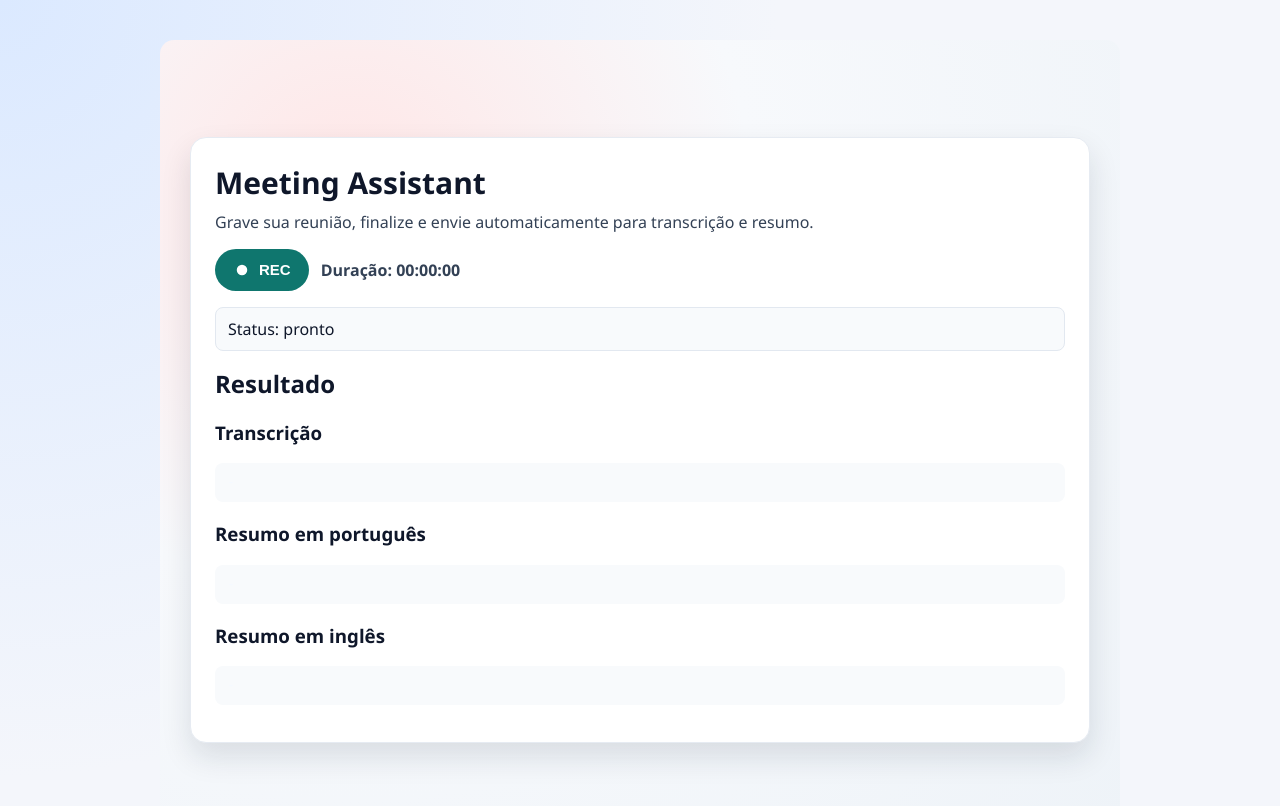
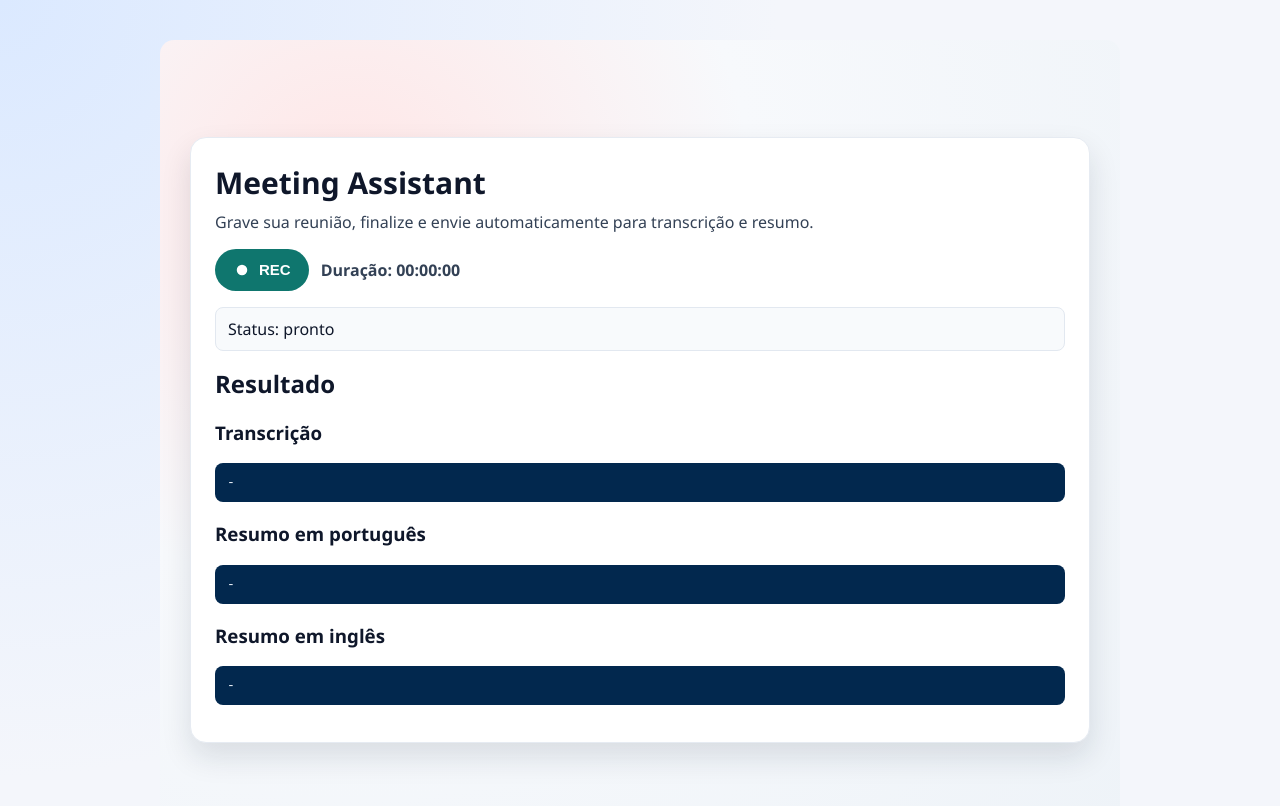
Before and after one commit to rafaelcolvara/meeting-assistant, a Next.js app in the folder apps/frontend/: page / in a window 1280 px wide. Shown: the top 806 px of the page. Built offline with nearby package versions, Linux system fonts and the light colour scheme.

Commit message:
face lift white background

```diff
--- a/apps/frontend/app/page.tsx
+++ b/apps/frontend/app/page.tsx
@@ -340,17 +340,17 @@ export default function HomePage() {
         <h2 style={{ marginTop: 0, color: '#0f172a' }}>Resultado</h2>
 
         <h3 style={{ color: '#0f172a' }}>Transcrição</h3>
-        <pre style={{ backgroundColor: '#f8fafc', borderRadius: 8, padding: 12, whiteSpace: 'pre-wrap' }}>
+        <pre style={{ backgroundColor: '#02284eff', borderRadius: 8, padding: 12, whiteSpace: 'pre-wrap' }}>
           {result?.transcript ?? '-'}
         </pre>
 
         <h3 style={{ color: '#0f172a' }}>Resumo em português</h3>
-        <pre style={{ backgroundColor: '#f8fafc', borderRadius: 8, padding: 12, whiteSpace: 'pre-wrap' }}>
+        <pre style={{ backgroundColor: '#02284eff', borderRadius: 8, padding: 12, whiteSpace: 'pre-wrap' }}>
           {result?.summaryInDetectedLanguage ?? '-'}
         </pre>
 
         <h3 style={{ color: '#0f172a' }}>Resumo em inglês</h3>
-        <pre style={{ backgroundColor: '#f8fafc', borderRadius: 8, padding: 12, whiteSpace: 'pre-wrap' }}>
+        <pre style={{ backgroundColor: '#02284eff', borderRadius: 8, padding: 12, whiteSpace: 'pre-wrap' }}>
           {result?.summaryInEnglish ?? '-'}
         </pre>
       </section>
```
